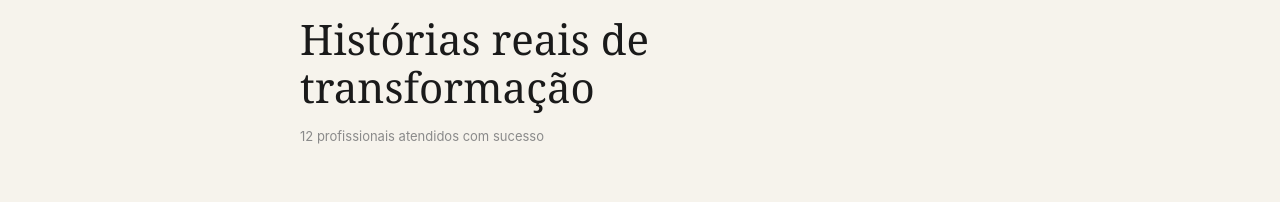
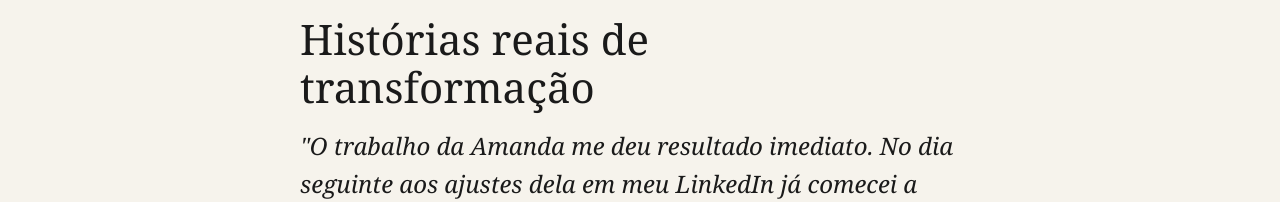
Before and after one commit to amandarosab/consult-amandabelo, a React (Vite) app: page / in a window 1280 px wide. Shown: the part 2080-2282 px from the top of the page. Built offline with nearby package versions, Linux system fonts and the light colour scheme.

Commit message:
feat: remove testimonial count display for a cleaner presentation

```diff
--- a/src/components/Testimonials.tsx
+++ b/src/components/Testimonials.tsx
@@ -125,9 +125,6 @@ export default function Testimonials() {
           <h2 className="font-serif leading-[1.15] mb-4" style={{ fontSize: 'clamp(28px, 4vw, 42px)', color: 'var(--ink)' }}>
             Histórias reais de<br />transformação
           </h2>
-          <p className="font-sans text-[13px] mb-12" style={{ color: 'var(--ink-muted)' }}>
-            {TESTIMONIALS.length} profissionais atendidos com sucesso
-          </p>
         </Reveal>
 
         {/* Card */}
```
